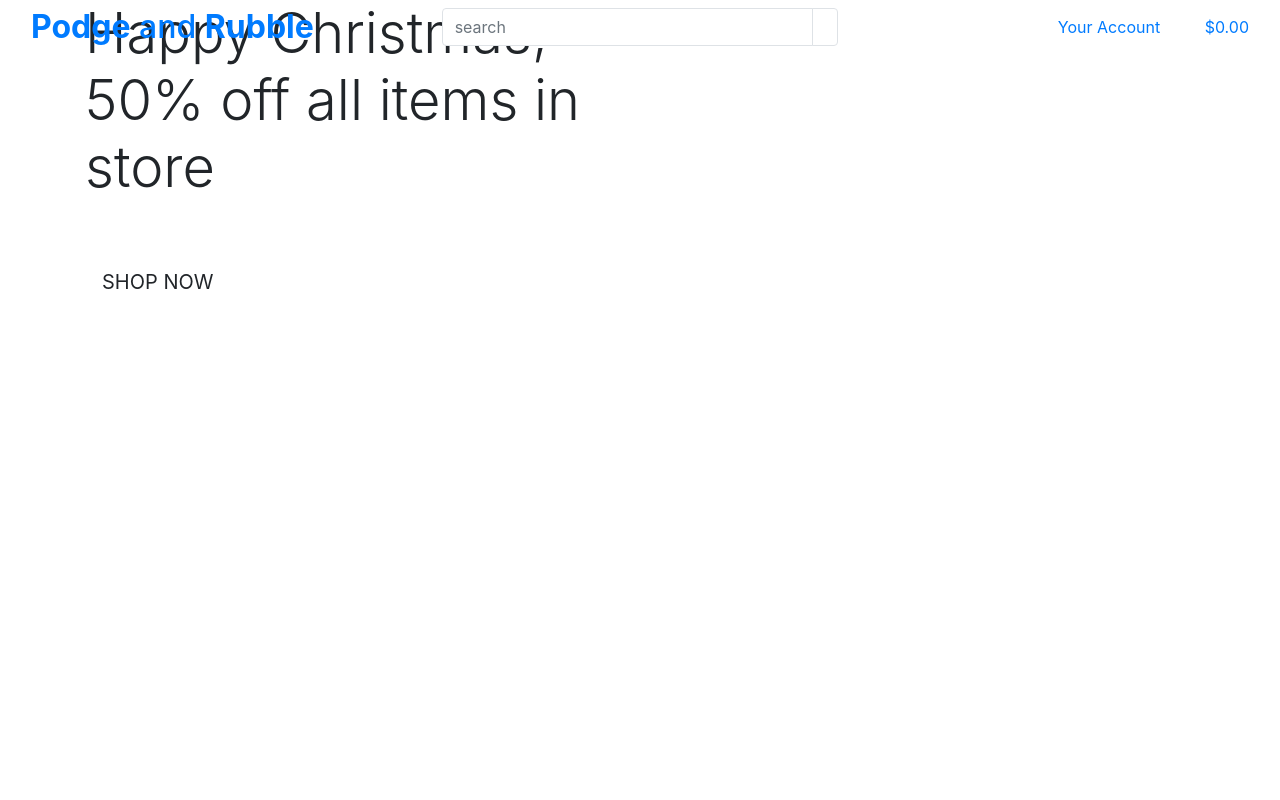
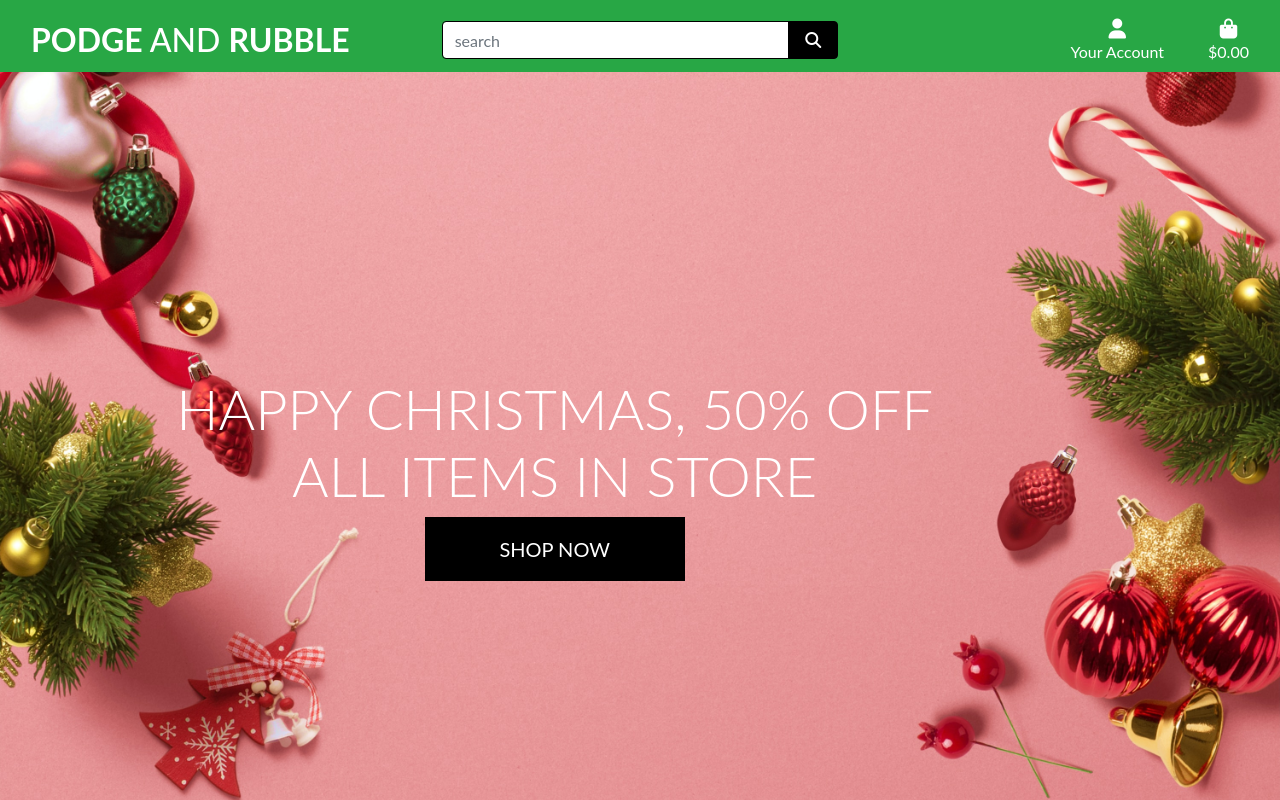
Before and after one commit to struk49/podge-and-rubble, a Django app: page / in a window 1280 px wide. Run offline with Django 3.2, Linux system fonts and the light colour scheme; some libraries are stand-ins or nearby versions.

Commit message:
finished homepage header and css

```diff
--- a/home/templates/home/index.html
+++ b/home/templates/home/index.html
@@ -14,13 +14,13 @@
 {% block content %}
     <div class="container h-100">
         <div class="row h-100">
-            <div class="col-7 col-md-6 my-auto">
-                <h1 class="display-4 logo-font text-black">
+            <div class="col-md-10 col-md-6 my-auto">
+                <h1 class="display-4 logo-font text-white text-center">
                     Happy Christmas, 50% off all items in store
                 </h1>
-                    <div class="my-5">
+                    <div class="my-auto text-center">
                         <h4>
-                            <a href="" class="shop-now-button btn btn-lg text-uppercase py-3">Shop Now</a>
+                            <a href="" class="shop-now-button btn btn-lg rounded-0 text-uppercase py-3">Shop Now</a>
                         </h4>
                     </div>
 
--- a/home/urls.py
+++ b/home/urls.py
@@ -4,5 +4,5 @@ from django.urls import path
 from . import views
 
 urlpatterns = [
-    path('', views.index, name='index'),
+    path('', views.index, name='home'),
 ]
--- a/podgeandrubble/settings.py
+++ b/podgeandrubble/settings.py
@@ -25,7 +25,7 @@ SECRET_KEY = 'django-insecure-95hbc$uza%kta8psou$6n&_t-6wxu=fmnz7li42yui8cy&n2)3
 # SECURITY WARNING: don't run with debug turned on in production!
 DEBUG = True
 
-ALLOWED_HOSTS = ['8000-struk49-podgeandrubble-mr5e7hdu74u.ws-eu106.gitpod.io']
+ALLOWED_HOSTS = ['8000-struk49-podgeandrubble-abaok3pnpqo.ws-eu106.gitpod.io']
 
 
 # Application definition
@@ -147,6 +147,10 @@ USE_TZ = True
 # https://docs.djangoproject.com/en/3.2/howto/static-files/
 
 STATIC_URL = '/static/'
+STATICFILES_DIRS = (os.path.join(BASE_DIR, 'static'),)
+
+MEDIA_URL = '/media/'
+MEDIA_ROOT = os.path.join(BASE_DIR, 'media')
 
 # Default primary key field type
 # https://docs.djangoproject.com/en/3.2/ref/settings/#default-auto-field
--- a/podgeandrubble/urls.py
+++ b/podgeandrubble/urls.py
@@ -15,9 +15,11 @@ Including another URLconf
 """
 from django.contrib import admin
 from django.urls import path, include
+from django.conf import settings
+from django.conf.urls.static import static
 
 urlpatterns = [
     path('admin/', admin.site.urls),
     path('accounts/', include('allauth.urls')),
     path('', include('home.urls')),
-]
+]+ static(settings.MEDIA_URL, document_root=settings.MEDIA_ROOT)
--- /dev/null
+++ b/static/css/base.css
@@ -0,0 +1,81 @@
+html {
+    height: 100%;
+}
+
+body {
+    background: url('/media/artboard-studio-B40ztSGQTZY-unsplash.jpg') no-repeat center center fixed;
+    background-size: cover;
+    height: calc(100vh - 164px);
+    color: #555;
+    font-family: 'Lato';
+}
+
+/* from Bulma */
+.icon {
+    align-items: center;
+    display: inline-flex;
+    justify-content: center;
+    height: 1.5rem;
+    width: 1.5rem;
+}
+
+.logo-font {
+    text-transform: uppercase;
+}
+
+.main-logo-link {
+    width: fit-content;
+}
+
+.shop-now-button {
+    background: black;
+    color: white;
+    min-width: 260px;
+}
+
+.btn-black {
+    background: black;
+    color: white;
+}
+
+.shop-now-button:hover,
+.shop-now-button:active,
+.shop-now-button:focus,
+.btn-black:hover,
+.btn-black:active,
+.btn-black:focus {
+    background: #222;
+    color: white;
+}
+
+.text-black {
+    color: #000 !important;
+}
+
+.border-black {
+    border: 1px solid black !important;
+}
+
+/* -------------------------------- Media Queries */
+
+/* Slightly larger container on xl screens */
+@media (min-width: 1200px) {
+  .container {
+    max-width: 80%;
+  }
+}
+
+/* fixed top navbar only on medium and up */
+@media (min-width: 992px) {
+    .fixed-top-desktop-only {
+        position: fixed;
+        top: 0;
+        right: 0;
+        left: 0;
+        z-index: 1030;
+    }
+
+    .header-container {
+        padding-top: 164px;
+    }
+}
--- a/templates/allauth/base.html
+++ b/templates/allauth/base.html
@@ -14,12 +14,15 @@
 
     {% block corecss %}
     <link rel="stylesheet" href="https://cdn.jsdelivr.net/npm/bootstrap@4.4.1/dist/css/bootstrap.min.css" integrity="sha384-Vkoo8x4CGsO3+Hhxv8T/Q5PaXtkKtu6ug5TOeNV6gBiFeWPGFN9MuhOf23Q9Ifjh" crossorigin="anonymous">
+    <link href="https://fonts.googleapis.com/css2?family=Montserrat:wght@300;400&display=swap" rel="stylesheet">
+    <link rel="stylesheet" href="{% static 'css/base.css' %}">
     {% endblock %}
 
     {% block extra_css %}
     {% endblock %}
 
     {% block corejs %}
+    <script src="https://kit.fontawesome.com/256864fd36.js" crossorigin="anonymous"></script>
     <script src="https://cdn.jsdelivr.net/npm/jquery@3.5.1/dist/jquery.min.js" integrity="sha256-9/aliU8dGd2tb6OSsuzixeV4y/faTqgFtohetphbbj0=" crossorigin="anonymous"></script>
     <script src="https://cdn.jsdelivr.net/npm/popper.js@1.16.0/dist/umd/popper.min.js" integrity="sha384-Q6E9RHvbIyZFJoft+2mJbHaEWldlvI9IOYy5n3zV9zzTtmI3UksdQRVvoxMfooAo" crossorigin="anonymous"></script>
     <script src="https://cdn.jsdelivr.net/npm/bootstrap@4.4.1/dist/js/bootstrap.min.js" integrity="sha384-wfSDF2E50Y2D1uUdj0O3uMBJnjuUD4Ih7YwaYd1iqfktj0Uod8GCExl3Og8ifwB6" crossorigin="anonymous"></script>
@@ -33,10 +36,10 @@
   </head>
   <body>
     <header class="container-fluid fixed-top">
-      <div class="row">
+      <div id="topnav" class="row bg-success pt-lg-2 d-none d-lg-flex">
         <div class="col-12 col-lg-4 my-auto py-1 py-lg-0 text-center text-lg-left">
           <a href="{% url 'home' %}" class="nav-link main-logo-link">
-            <h2 class="logo-font text-black my-0"><strong>Podge</strong> and <strong>Rubble</strong></h2>
+            <h2 class="logo-font text-white my-0"><strong>Podge</strong> and <strong>Rubble</strong></h2>
           </a>
         </div>
         <div class="col-12 col-lg-4 my-auto py-1 py-lg-0">
@@ -44,7 +47,7 @@
             <div class="input-group w-100">
               <input class="form-control border border-black" type="text" name="q" placeholder="search">
               <div class="input-group-append">
-                <button class="form-control btn btn-blsck border border-black" type="submit">
+                <button class="form-control btn btn-black border border-black" type="submit">
                   <span class="icon">
                     <i class="fas fa-search"></i>
                   </span>
@@ -54,9 +57,9 @@
           </form>
         </div>
         <div class="col-12 col-lg-4 my-auto py-1 py-lg-0">
-          <ul class="lidt-inline list-unstyled text-center text-lg-right my-0">
+          <ul class="list-inline list-unstyled text-center text-lg-right my-0">
             <li class="list-inline-item dropdown">
-              <a class="text-blaci nav-link" href="#" id="user-options" data-toggle="dropdown" aria-haspopup="false">
+              <a class="text-white nav-link" href="#" id="user-options" data-toggle="dropdown" aria-haspopup="false">
                 <div class="text-center">
                   <div><i class="fas fa-user fa-lg"></i></div>
                   <p class="my-0">Your Account</p>
@@ -67,19 +70,19 @@
                     {% if request.user.is_superuser %}
                         <a href="" class="dropdown-item">Product Management</a>
                     {% endif %}
-                    <a href="" class="dropdown-item">My Profile</a>
-                    <a href="{% url 'account_logout' %}" class="dropdown-item">Logout</a>
+                    <a href="" class="dropdown-item text-black">My Profile</a>
+                    <a href="{% url 'account_logout' %}" class="dropdown-item text-white">Logout</a>
                 {% else %}
-                    <a href="{% url 'account_signup' %}" class="dropdown-item">Register</a>
-                    <a href="{% url 'account_login' %}" class="dropdown-item">Login</a>
+                    <a href="{% url 'account_signup' %}" class="dropdown-item text-white">Register</a>
+                    <a href="{% url 'account_login' %}" class="dropdown-item text-white">Login</a>
                 {% endif %}
             </div>
             </li>
             <li class="list-inline-item">
               <a class="{% if grand_total %}text-info font-weight-bold{% else %}text-black{% endif %} nav-link" href="">
                 <div class="text-center">
-                    <div><i class="fas fa-shopping-bag fa-lg"></i></div>
-                    <p class="my-0">
+                    <div class="text-white"><i class="fas fa-shopping-bag fa-lg"></i></div>
+                    <p class="my-0 text-white">
                         {% if grand_total %}
                             ${{ grand_total|floatformat:2 }}
                         {% else %}
```
Also changed, not shown: media/artboard-studio-B40ztSGQTZY-unsplash.jpg (added).
